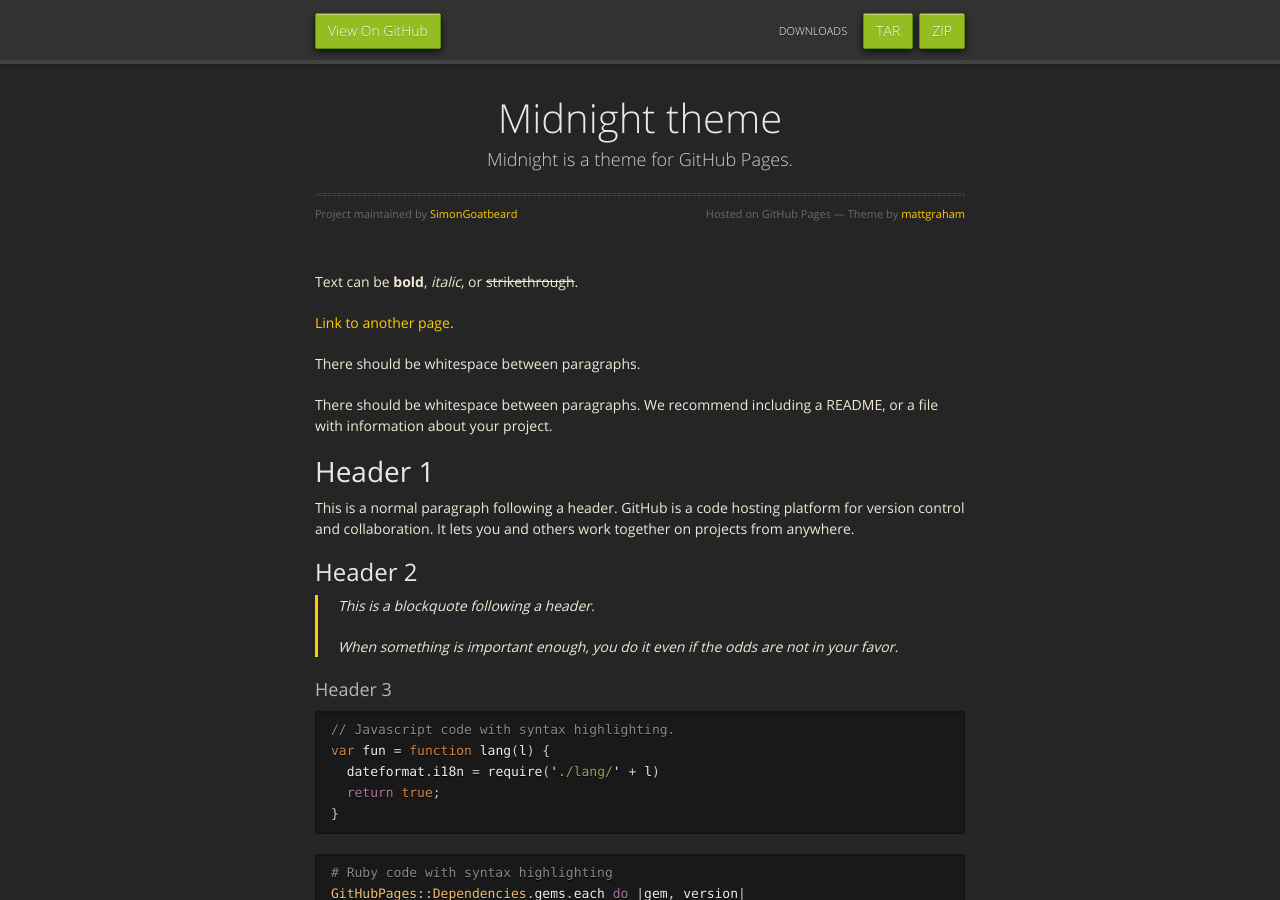
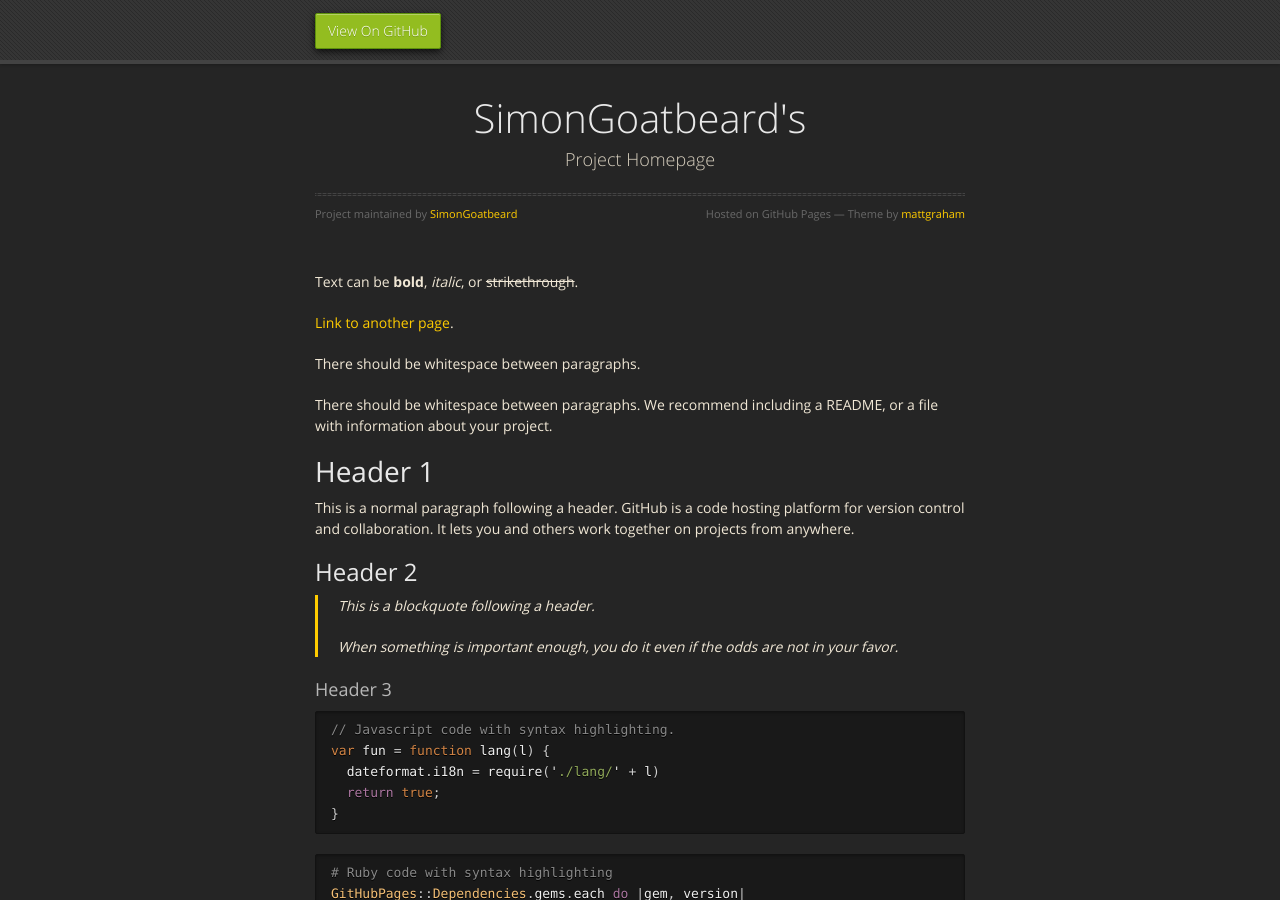
Before and after one commit to SimonGoatbeard/simongoatbeard.github.io, a Jekyll site: the page built from index.md, in a window 1280 px wide and 900 px high. Built offline with Jekyll 4.4.1, drawn with Linux system fonts in a browser that asks for light colours; nearby versions of some CDN libraries.

Commit message:
Little Changes

```diff
--- a/_config.yml
+++ b/_config.yml
@@ -1,5 +1,5 @@
-title: Midnight theme
-description: Midnight is a theme for GitHub Pages.
-show_downloads: true
+title: SimonGoatbeard's
+description: Project Homepage
+show_downloads: false
 google_analytics:
 theme:
```
Also changed, not shown: jekyll-theme-midnight.gemspec.
